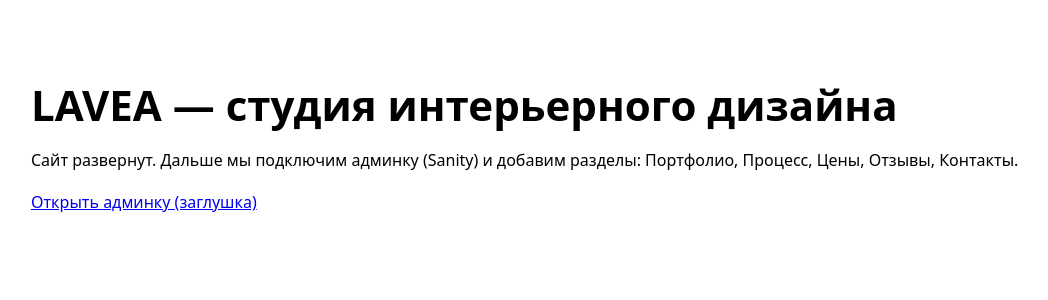
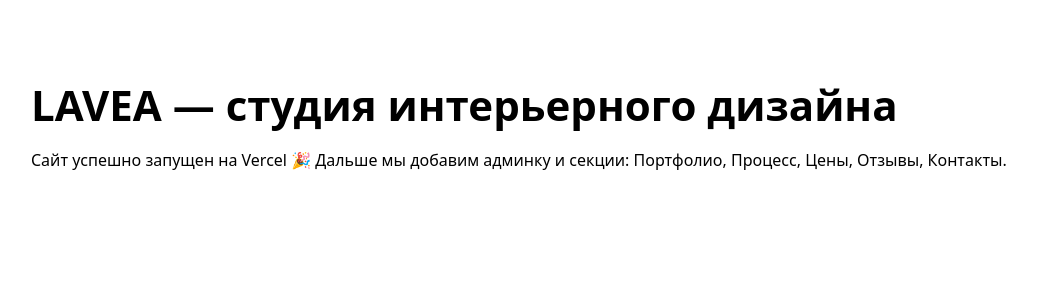
Before and after one commit to ankakisis-cloud/lavea-site, a Next.js app: page / in a window 1280 px wide. Shown: the top 300 px of the page, without its empty margins (17-1065 px from the left). Built offline with nearby package versions, Linux system fonts and the light colour scheme.

Commit message:
Create page.js
add home page

```diff
--- /dev/null
+++ b/app/page.js
@@ -0,0 +1,13 @@
+export default function Home() {
+  return (
+    <main style={{ padding: "40px", fontFamily: "ui-sans-serif, system-ui" }}>
+      <h1 style={{ fontSize: "42px", marginBottom: "12px" }}>
+        LAVEA — студия интерьерного дизайна
+      </h1>
+      <p>
+        Сайт успешно запущен на Vercel 🎉
+        Дальше мы добавим админку и секции: Портфолио, Процесс, Цены, Отзывы, Контакты.
+      </p>
+    </main>
+  );
+}
```
